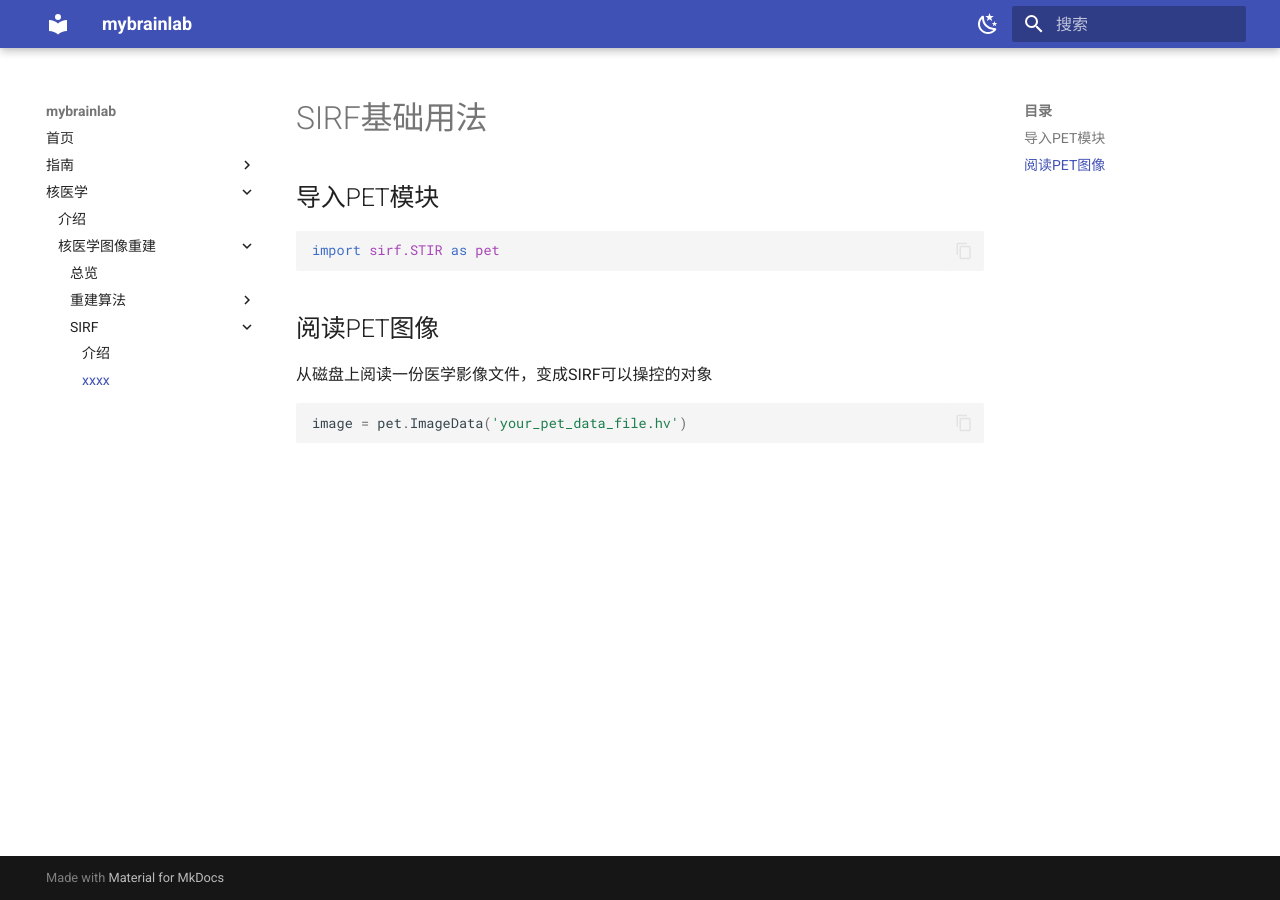
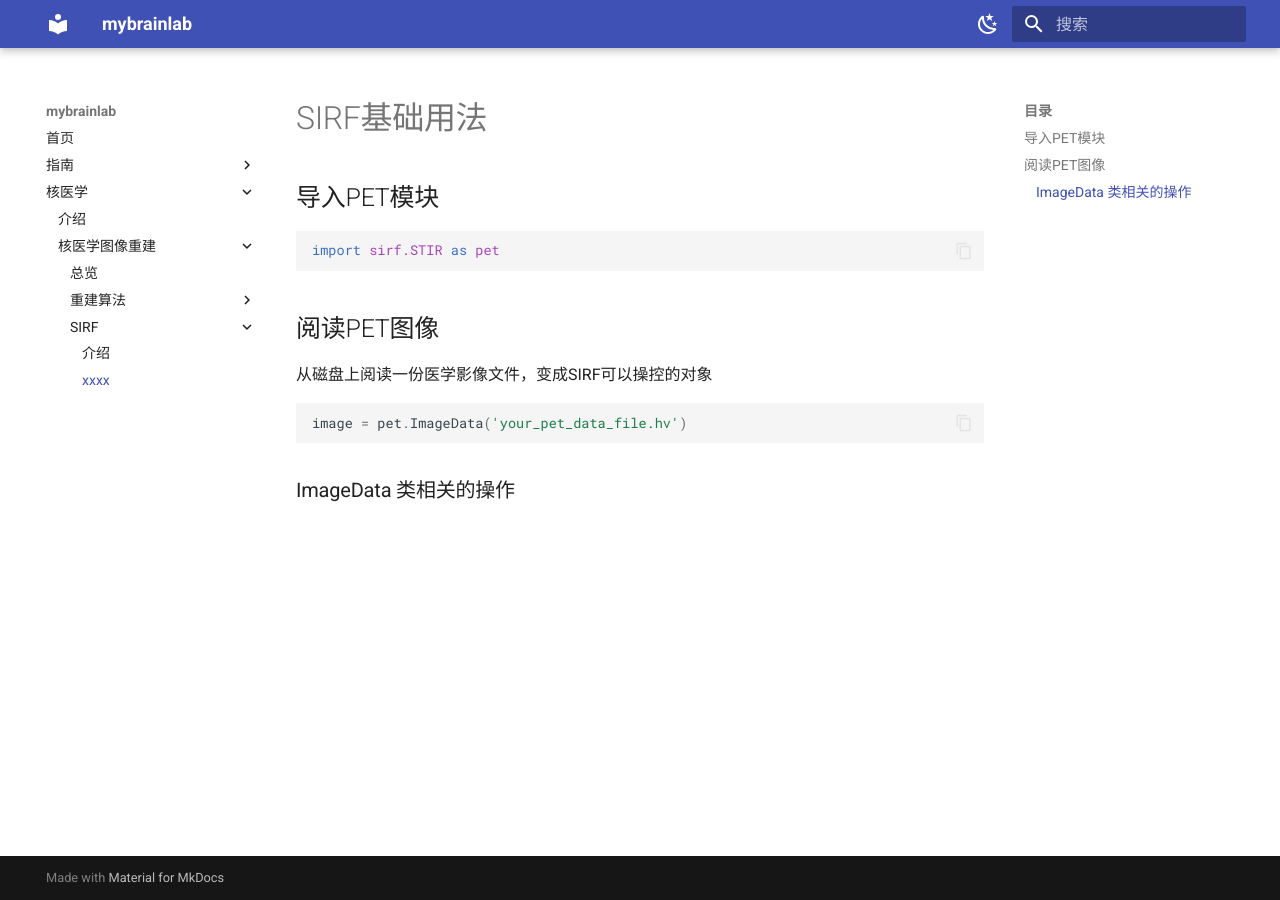
Before and after one commit to dutoumanwulao/mybrainlab, an MkDocs documentation site: the page built from docs/nukmed/recon/sirf/xxxx.md, in a window 1280 px wide. Built offline with MkDocs 1.6.1 and Material for MkDocs 9.7.7, drawn with Linux system fonts in a browser that asks for light colours.

Commit message:
更新：<填写本次改动说明>

````diff
--- a/docs/nukmed/recon/sirf/xxxx.md
+++ b/docs/nukmed/recon/sirf/xxxx.md
@@ -12,3 +12,6 @@ import sirf.STIR as pet
 ```python
 image = pet.ImageData('your_pet_data_file.hv')
 ```
+
+
+### ImageData 类相关的操作
````
